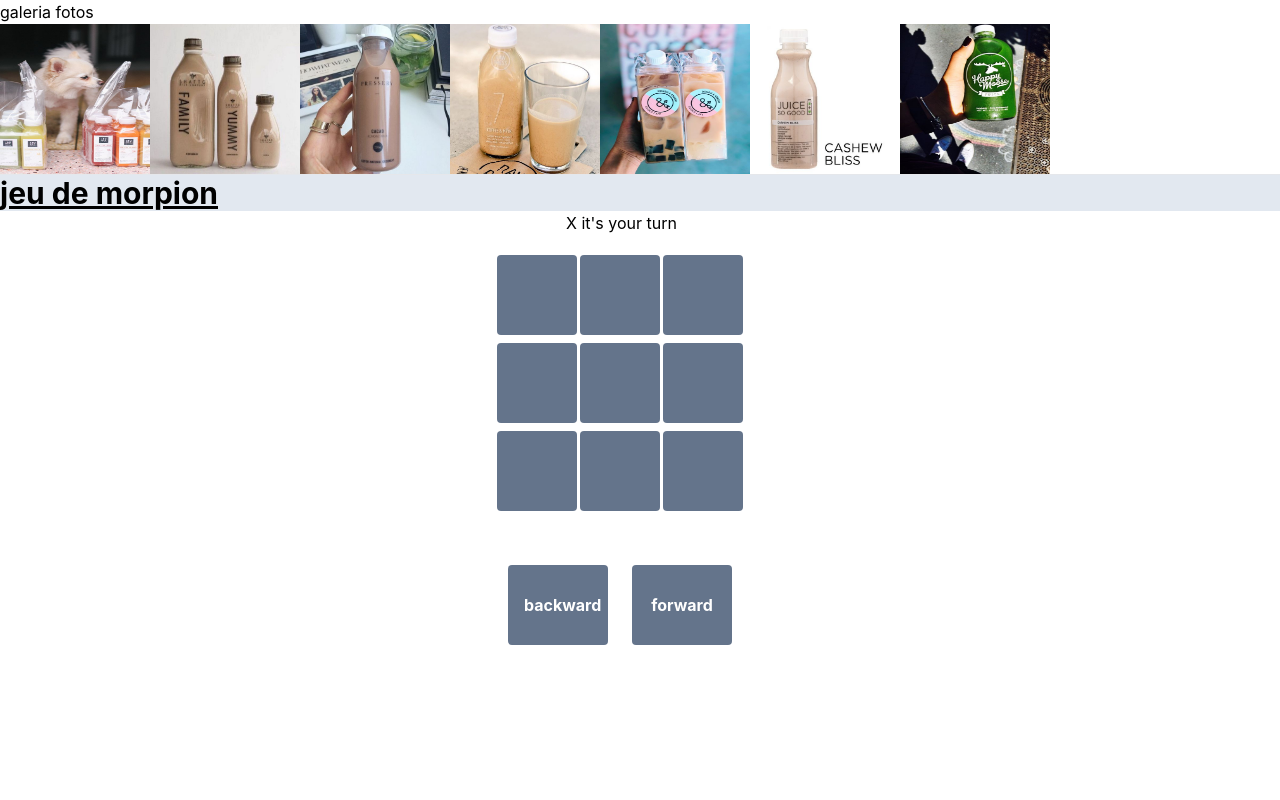
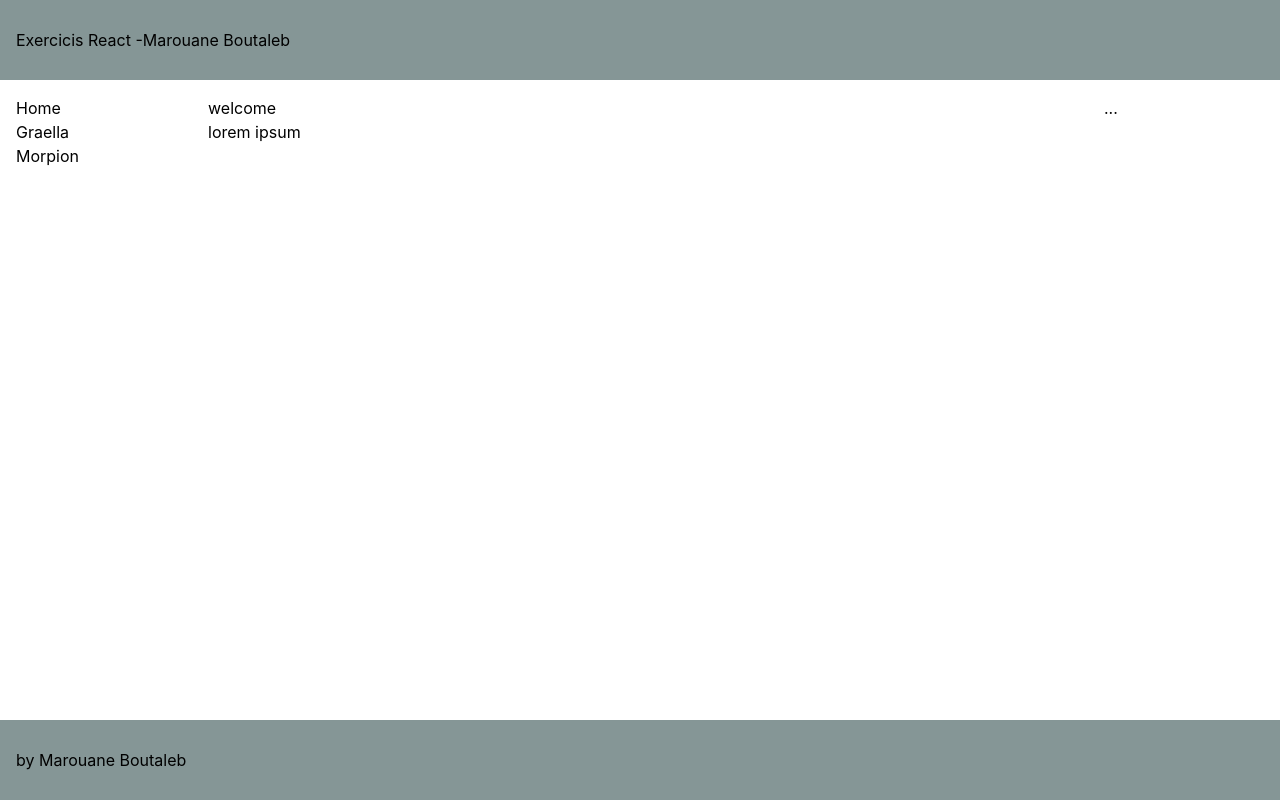
Before and after one commit to amanamar24/exercicis, a React (Create React App) app in the folder exercicis/: page / in a window 1280 px wide. Built offline with nearby package versions, Linux system fonts and the light colour scheme.

Commit message:
actualitzacio

```diff
--- a/exercicis/package.json
+++ b/exercicis/package.json
@@ -1,5 +1,5 @@
 {
-  "homepage": "http://amanamar24.github.com/exercicis",
+  "homepage": "http://amanamar24.github.io/exercicis",
   "name": "exercicis",
   "version": "0.1.0",
   "private": true,
@@ -10,6 +10,7 @@
     "jquery": "^3.6.0",
     "react": "^17.0.2",
     "react-dom": "^17.0.2",
+    "react-router-dom": "^6.2.1",
     "react-scripts": "5.0.0",
     "web-vitals": "^2.1.4"
   },
--- a/exercicis/src/App.css
+++ b/exercicis/src/App.css
@@ -22,8 +22,130 @@ button {
   width: 240px;
   height: 220px;
   margin-left: 500px;
-  margin-top:20px;
+  margin-top: 20px;
 }
-.proceso-juego{
+.proceso-juego {
   margin-left: 566px;
 }
+/* codigo en clase  */
+/* .HolyGrail-body {
+  display: flex;
+  flex: 1;
+}
+.HolyGrail-content {
+  flex: 1;
+}
+.HolyGrail-nav,
+.HolyGrail-ads {
+  flex: 0 0 12em;
+}
+.HolyGrail-nav {
+  order: -1;
+}
+#root,
+body {
+  display: flex;
+  min-height: 100vh;
+  flex-direction: column;
+}
+header,
+footer {
+  background-color: aquamarine;
+  line-height: 5rem;
+  padding: 0 1rem;
+}
+main,
+nav,
+aside {
+  padding: 1 rem;
+}
+footer {
+  line-height: 5rem;
+} */
+/* codigo en clase */
+/* codigo web */
+/* .HolyGrail {
+  display: flex;
+  min-height: 100vh;
+  flex-direction: column;
+}
+
+.HolyGrail-body {
+  display: flex;
+  flex: 1;
+}
+.HolyGrail-content {
+  flex: 1;
+}
+
+.HolyGrail-nav,
+.HolyGrail-ads {
+
+  flex: 0 0 12em;
+}
+
+.HolyGrail-nav {
+
+  order: -1;
+}
+.HolyGrail,
+.HolyGrail-body {
+  display: flex;
+  flex-direction: column;
+}
+
+.HolyGrail-nav {
+  order: -1;
+}
+
+@media (min-width: 768px) {
+  .HolyGrail-body {
+    flex-direction: row;
+    flex: 1;
+  }
+  .HolyGrail-content {
+    flex: 1;
+  }
+  .HolyGrail-nav,
+  .HolyGrail-ads {
+
+    flex: 0 0 12em;
+  }
+} */
+/* codigo web */
+.body,
+#root {
+  display: flex;
+  min-height: 100vh;
+  flex-direction: column;
+}
+
+.HolyGrail-body {
+  display: flex;
+  flex: 1;
+}
+.HolyGrail-content {
+  flex: 1;
+}
+
+.HolyGrail-nav,
+.HolyGrail-ads {
+  /* 12em is the width of the columns */
+  flex: 0 0 12em;
+}
+
+.HolyGrail-nav {
+  /* put the nav on the left */
+  order: -1;
+}
+header,
+footer {
+  background-color: rgb(133, 150, 150);
+  line-height: 5rem;
+  padding: 0 1rem;
+}
+main,
+nav,
+aside {
+  padding: 1rem;
+}
--- a/exercicis/src/App.js
+++ b/exercicis/src/App.js
@@ -1,18 +1,31 @@
 import "./App.css";
-import Graella from "./Graella";
-import MorpionFrame from "./MorpionFrame";
-
+import Graella from "./Pages/Graella";
+import MorpionFrame from "./Pages/MorpionFrame";
+import { HashRouter, Routes, Route } from "react-router-dom";
+import Layout from "./Pages/Layout";
+import Home from "./Pages/Home";
 function App() {
   return (
-    <div>
-      <h1>galeria fotos</h1>
-      <Graella />
-      <hr />
-      <h1 className="bg-slate-200 text-3xl font-bold underline">
-        jeu de morpion
-      </h1>
-      <MorpionFrame />
-    </div>
+    // <div>
+    //   <h1>galeria fotos</h1>
+    //   <Graella />
+    //   <hr />
+    //   <h1 className="bg-slate-200 text-3xl font-bold underline">
+    //     jeu de morpion
+    //   </h1>
+    //   <MorpionFrame />
+    // </div>
+    <>
+      <HashRouter>
+        <Routes>
+          <Route path="/" element={<Layout />}>
+            <Route index element={<Home />}></Route>
+            <Route path="Graella" element={<Graella />}></Route>
+            <Route path="MorpionFrame" element={<MorpionFrame />}></Route>
+          </Route>
+        </Routes>
+      </HashRouter>
+    </>
   );
 }
 
--- /dev/null
+++ b/exercicis/src/Pages/Home.js
@@ -0,0 +1,8 @@
+export default function Home() {
+  return (
+    <>
+      <h1>welcome</h1>
+      <p> lorem ipsum</p>
+    </>
+  );
+}
--- /dev/null
+++ b/exercicis/src/Pages/Layout.js
@@ -0,0 +1,30 @@
+import { Outlet, Link } from "react-router-dom";
+
+export default function Layout() {
+  return (
+    <>
+      <header> Exercicis React -Marouane Boutaleb </header>
+      <div className="HolyGrail-body">
+        <main className="HolyGrail-content">
+          <Outlet />
+        </main>
+
+        <nav className="HolyGrail-nav">
+          <ul>
+            <li>
+              <Link to="/">Home</Link>
+            </li>
+            <li>
+              <Link to="/Graella">Graella</Link>
+            </li>
+            <li>
+              <Link to="/MorpionFrame">Morpion</Link>
+            </li>
+          </ul>
+        </nav>
+        <aside className="HolyGrail-ads">...</aside>
+      </div>
+      <footer>by Marouane Boutaleb</footer>
+    </>
+  );
+}
--- a/exercicis/src/MorpionFrame.js
+++ b/exercicis/src/Pages/MorpionFrame.js
@@ -90,7 +90,7 @@ export default function MorpionFrame() {
     signo === "O" ? setSigno("X") : setSigno("O");
     // alert(indice);
   }
-  function forward() {}
+
   function backward() {
     //     (9) [{…}, {…}, {…}, {…}, {…}, {…}, {…}, {…}, {…}]
     // 0: {pos: 0, signo: 'X', cuenta: 0}
@@ -115,13 +115,17 @@ export default function MorpionFrame() {
     setContador(contador - 1); // porque en la celda 0 vale 1,y el ultimo click lo incrementa a 1 para usar posteriorment pero con el juego terminado no se usa
     console.log("contador despues", contador);
     let backAux = [];
+    //22/02/2022
+    setWinner([]);
+    //22/02/2022
     if (contaux > -1) {
       for (let j = 0; j < historico.length; j++) {
         if (historico[j].cuenta === contaux) {
           //actualizar backawarHis
           // { pos: 0, signo: "", cuenta: null },
 
-          backAux = historico[j];
+          // backAux = historico[j];
+          setBackwarHis(historico[j]);
           // backwardHis = historico[j];
           console.log("historico[j]", historico[j]);
           historico[j].cuenta = null;
@@ -131,7 +135,7 @@ export default function MorpionFrame() {
         }
       }
       setHistorico([...historico]);
-      setBackwarHis([...backAux]);
+      // setBackwarHis([...backAux]);
 
       console.log("backwardHis", backwardHis);
       console.log("historico", historico);
@@ -144,6 +148,7 @@ export default function MorpionFrame() {
     //
     // alert("back");
   }
+  function forward() {}
 
   return (
     <>
@@ -153,6 +158,9 @@ export default function MorpionFrame() {
             ? "game over . the winner is: X"
             : "game over . the winner is: O"
           : signo + " it's your turn"}
+        {/* {contador === 9 || winner.length !== 0
+          ? "game over . the winner is: " + signo
+          : signo + " it's your turn"} */}
       </h2>
       <div className="grid grid-cols-3 gap-2 morpion-container grid place-items-center h-screen">
         {[...Array(9)].map((x, i) => (
```
Also changed, not shown: exercicis/public/images/covid_pas.jpg (deleted), exercicis/src/Pages/Foto.js (renamed from exercicis/src/Foto.js), exercicis/src/Pages/Graella.js (renamed from exercicis/src/Graella.js), exercicis/src/Pages/MorpionBox.js (renamed from exercicis/src/MorpionBox.js), 1 other file (tests, documents, lock files or other folders).
